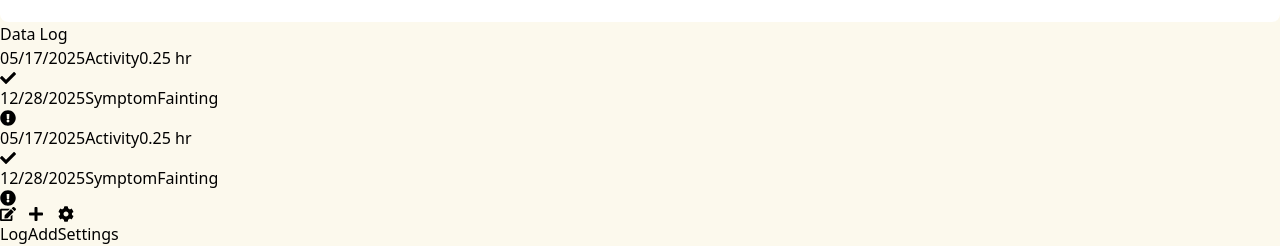
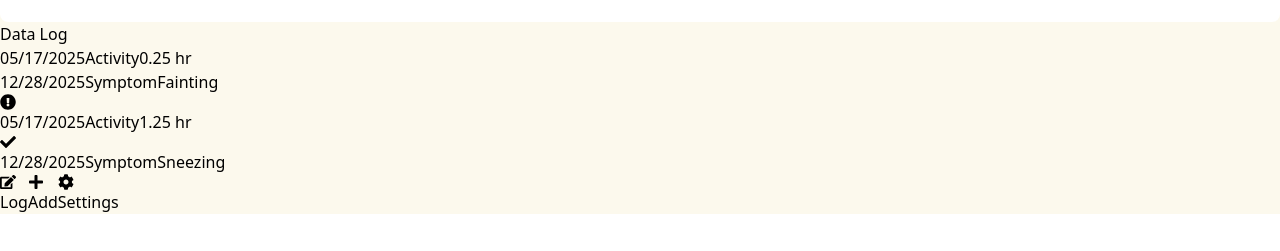
Before and after one commit to Rainbowfish-Tech-Collab/Pet-Health-Tracker, a React (Vite) app in the folder frontend/: page / in a window 1280 px wide. Shown: the part 546-797 px from the top of the page. Built offline with nearby package versions, Linux system fonts and the light colour scheme; no server answers.

Commit message:
Show status icons only for meaningful logs: warning for concerning symptoms, checkmark for activity goal met

```diff
--- a/frontend/src/pages/Home.jsx
+++ b/frontend/src/pages/Home.jsx
@@ -111,29 +111,38 @@ function Home() {
   const [chartData, setChartData] = useState(null);
   const [selectedGraphType, setSelectedGraphType] = useState('activity');
   const [recentLogs, setRecentLogs] = useState([
-    { date: '05/17/2025', type: 'Activity', value: '0.25 hr', icon: 'check' },
-    { date: '12/28/2025', type: 'Symptom', value: 'Fainting', icon: 'warning' },
-    { date: '05/17/2025', type: 'Activity', value: '0.25 hr', icon: 'check' },
-    { date: '12/28/2025', type: 'Symptom', value: 'Fainting', icon: 'warning' },
+    { date: '05/17/2025', type: 'Activity', value: '0.25 hr' },
+    { date: '12/28/2025', type: 'Symptom', value: 'Fainting' },
+    { date: '05/17/2025', type: 'Activity', value: '1.25 hr' },
+    { date: '12/28/2025', type: 'Symptom', value: 'Sneezing' },
   ]);
 
-  const getLogIcon = (icon) => {
-    switch (icon) {
-      case 'check':
+  const concerningSymptoms = ['Fainting', 'Vomiting', 'Seizure', 'Collapse'];
+  const activityGoalHours = 1.0;
+
+  const getLogIcon = (log) => {
+    if (log.type === 'Symptom' && concerningSymptoms.includes(log.value)) {
+      // Show warning icon for concerning symptoms
+      return (
+        <div className="w-7 h-7 flex items-center justify-center rounded-full bg-[#FFF3E6]">
+          <FaExclamationCircle className="text-[#CC7A00]" />
+        </div>
+      );
+    }
+    if (log.type === 'Activity') {
+      // Parse hours from value string like "1.25 hr"
+      const match = log.value.match(/^([\d.]+)\s*hr$/);
+      if (match && parseFloat(match[1]) >= activityGoalHours) {
+        // Show checkmark if activity meets/exceeds goal
         return (
           <div className="w-7 h-7 flex items-center justify-center rounded-full bg-[#E7F2E7]">
             <FaCheck className="text-[#3D7A3D]" />
           </div>
         );
-      case 'warning':
-        return (
-          <div className="w-7 h-7 flex items-center justify-center rounded-full bg-[#FFF3E6]">
-            <FaExclamationCircle className="text-[#CC7A00]" />
-          </div>
-        );
-      default:
-        return null;
+      }
     }
+    // No icon for other cases
+    return null;
   };
 
   // Fetch chart data when pet or graph type changes
@@ -386,7 +395,7 @@ function Home() {
               <span className="text-[0.9375rem] text-[#2D3F2D] font-semibold px-3 py-1 bg-[#F3F7F3] rounded-lg min-w-[60px] text-center">
                 {log.value}
               </span>
-              {getLogIcon(log.icon)}
+              {getLogIcon(log)}
             </div>
           ))}
         </div>
```
